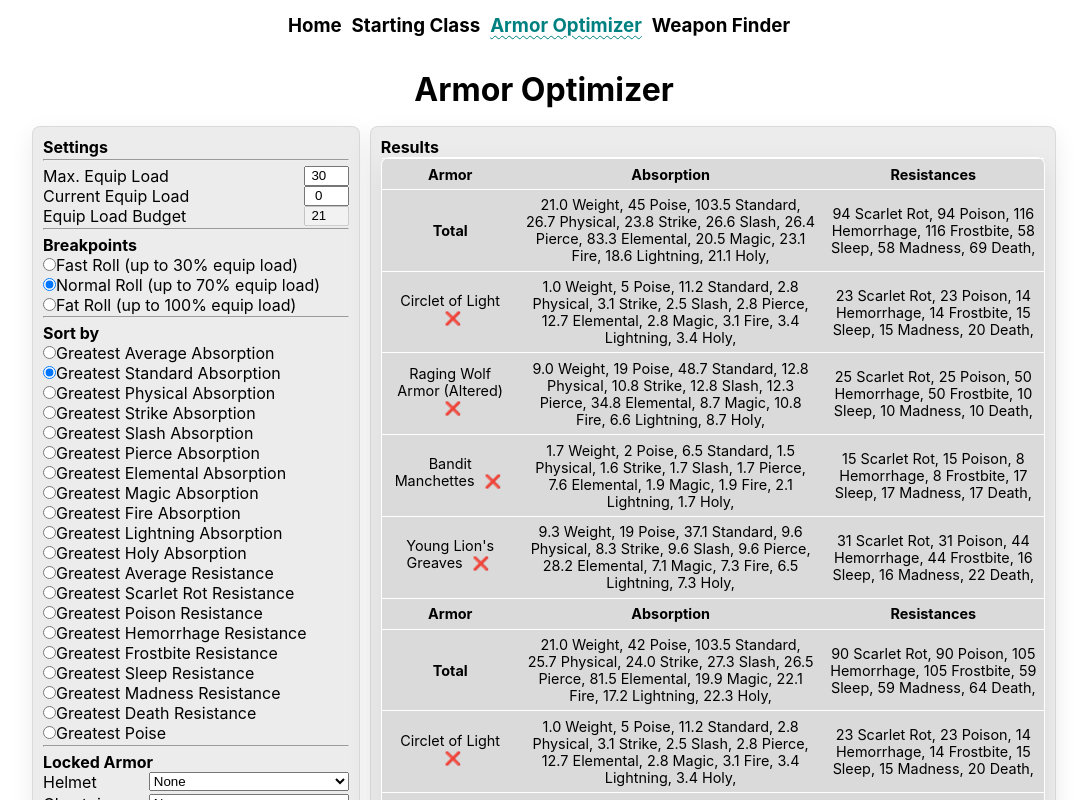
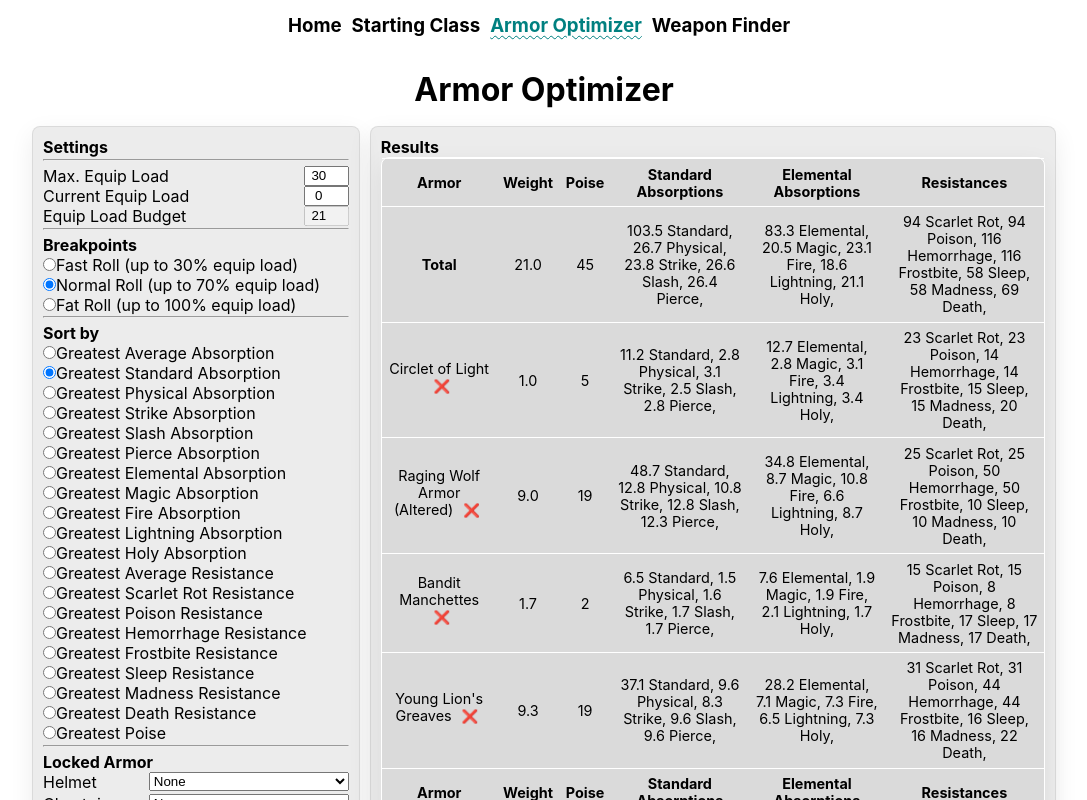
Before and after one commit to vodofrede/erdtree, a Next.js app: page /armor in a window 1280 px wide. Shown: the top 800 px of the page, without its empty margins (96-1183 px from the left). Built offline with nearby package versions, Linux system fonts and the light colour scheme.

Commit message:
split weight, poise, standard absorptions, and elemental acsorptions into their own columns

```diff
--- a/src/app/armor/ArmorResultRow.tsx
+++ b/src/app/armor/ArmorResultRow.tsx
@@ -1,13 +1,8 @@
-import { Set } from "../util/types/set";
-
 function ArmorResultRow(props: {
     name: string;
-    absorption: string;
-    resistances: string;
     id: string;
     armorId?: string;
     stats: string[];
-    best: Set[];
     addIgnoredItem: Function;
 }) {
     let ignoreButton;
@@ -50,6 +45,9 @@ function ArmorResultRow(props: {
             </td>
             <td>{props.stats[0]}</td>
             <td>{props.stats[1]}</td>
+            <td>{props.stats[2]}</td>
+            <td>{props.stats[3]}</td>
+            <td>{props.stats[4]}</td>
         </tr>
     );
 }
--- a/src/app/armor/ArmorResultSet.tsx
+++ b/src/app/armor/ArmorResultSet.tsx
@@ -1,4 +1,3 @@
-import { Set } from "../util/types/set";
 import ArmorResultRow from "./ArmorResultRow";
 
 function ArmorResultSet(props: {
@@ -7,7 +6,6 @@ function ArmorResultSet(props: {
     armorNames: string[];
     itemStats: string[][];
     setStats: string[];
-    best: Set[];
     addIgnoredItem: Function[];
 }) {
     return (
@@ -15,58 +13,46 @@ function ArmorResultSet(props: {
             <thead>
                 <tr>
                     <th>Armor</th>
-                    <th>Absorption</th>
+                    <th>Weight</th>
+                    <th>Poise</th>
+                    <th>Standard Absorptions</th>
+                    <th>Elemental Absorptions</th>
                     <th>Resistances</th>
                 </tr>
             </thead>
             <tbody id={props.id}>
                 <ArmorResultRow
                     name="Total"
-                    absorption="Absorption"
-                    resistances="Resistances"
                     id={props.id + "_total"}
                     stats={props.setStats}
-                    best={props.best}
                     addIgnoredItem={() => null}
                 />
                 <ArmorResultRow
                     name={props.armorNames[0]}
-                    absorption="Absorption"
-                    resistances="Resistances"
                     id={props.id + "_" + props.armorIds[0]}
                     armorId={props.armorIds[0]}
                     stats={props.itemStats[0]}
-                    best={props.best}
                     addIgnoredItem={props.addIgnoredItem[0]}
                 />
                 <ArmorResultRow
                     name={props.armorNames[1]}
-                    absorption="Absorption"
-                    resistances="Resistances"
                     id={props.id + "_" + props.armorIds[1]}
                     armorId={props.armorIds[1]}
                     stats={props.itemStats[1]}
-                    best={props.best}
                     addIgnoredItem={props.addIgnoredItem[1]}
                 />
                 <ArmorResultRow
                     name={props.armorNames[2]}
-                    absorption="Absorption"
-                    resistances="Resistances"
                     id={props.id + "_" + props.armorIds[2]}
                     armorId={props.armorIds[2]}
                     stats={props.itemStats[2]}
-                    best={props.best}
                     addIgnoredItem={props.addIgnoredItem[2]}
                 />
                 <ArmorResultRow
                     name={props.armorNames[3]}
-                    absorption="Absorption"
-                    resistances="Resistances"
                     id={props.id + "_" + props.armorIds[3]}
                     armorId={props.armorIds[3]}
                     stats={props.itemStats[3]}
-                    best={props.best}
                     addIgnoredItem={props.addIgnoredItem[3]}
                 />
             </tbody>
--- a/src/app/armor/page.tsx
+++ b/src/app/armor/page.tsx
@@ -241,8 +241,8 @@ export default function ArmorPage() {
     }
 
     function itemStatsToString(item: Armor): string[] {
-        let weight = item.weight.toFixed(1) + " Weight, ";
-        let poise = item.poise + " Poise, ";
+        let weight = item.weight.toFixed(1);
+        let poise = item.poise.toString();
         let standard =
             [
                 item.defenses.physical,
@@ -288,19 +288,10 @@ export default function ArmorPage() {
         );
 
         return [
-            weight +
-                poise +
-                standard +
-                physical +
-                strike +
-                slash +
-                pierce +
-                "\n" +
-                elemental +
-                magic +
-                fire +
-                lightning +
-                holy,
+            weight,
+            poise,
+            standard + physical + strike + slash + pierce,
+            elemental + magic + fire + lightning + holy,
             resistances,
         ];
     }
@@ -753,7 +744,7 @@ export default function ArmorPage() {
                                             itemStatsToString(item)
                                         )}
                                         setStats={setStatsToString(set)}
-                                        best={best}
+                                        // best={best}
                                         addIgnoredItem={set.map((item) => {
                                             return () => addIgnoredItem(item);
                                         })}
```
Also changed, not shown: 1 other file (tests, documents, lock files or other folders).
